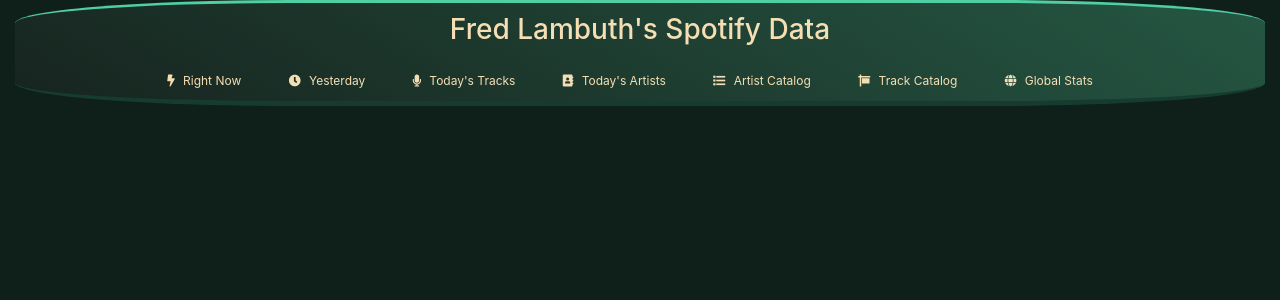
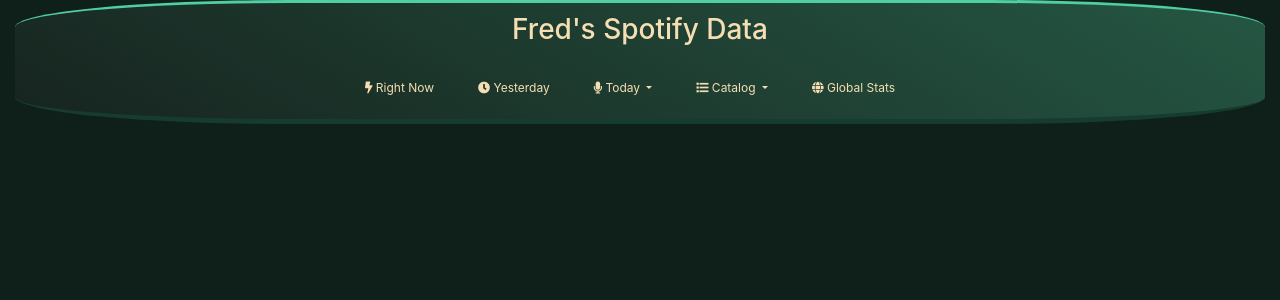
Before and after one commit to flambuth/fredlambuthDOTcom, a Flask app: page /spotify/right_now/ in a window 1280 px wide. Shown: the part 78-378 px from the top of the page. Run offline with Flask 3, Linux system fonts and the light colour scheme; some libraries are stand-ins or nearby versions.

Commit message:
spotify header update

```diff
--- a/app/templates/spotify/spotify_header.html
+++ b/app/templates/spotify/spotify_header.html
@@ -13,67 +13,99 @@
       margin-bottom: 20px;
     }
 
+    .myDiv-nav {
+        display: flex;
+        justify-content: center; /* Center justify the navigation links */
+    }
+
     .myDiv-nav a {
       font-size: 12px;
       color: wheat;
       text-decoration: none;
       padding: 12px;
       margin-right: 20px;
+
     }
 
     .myDiv-nav a:hover {
       color: #1a8678;
       background: #fff;
       border-radius: 20px;
+
     }
 
-    .myDiv-nav a i {
-      margin-right: 5px;
+    .myDiv-nav .dropdown-menu {
+        background-color: rgb(43, 116, 92);
     }
+
+    .myDiv-nav .dropdown-item {
+        color: wheat;
+        padding: 12px; /* Adjust padding as needed */
+        margin-right: 20px; /* Adjust margin as needed */
+    }
+
+    .myDiv-nav .dropdown-item:hover {
+        color: #1a8678;
+        background: #fff;
+        border-radius: 20px;
+    }
+
 </style>
 
 <div class="container-fluid text-center">
     <div class="myDiv">
       <a href="{{ url_for('spotify.spotify_landing_page') }}">
-      <h3 style="color: wheat;">Fred Lambuth's Spotify Data</h3>
+        <h3 style="color: wheat;">Fred's Spotify Data</h3>
       </a>
 
         <!-- Navigation Links -->
-    <nav class="myDiv-nav">
-      <a href="{{ url_for('spotify.right_now') }}">
+        <ul class="myDiv-nav nav">
+            <li class="nav-item">
+                <a class="nav-link" href="{{ url_for('spotify.right_now') }}">
                     <i class="fa fa-bolt" aria-hidden="true"></i>
                     Right Now
                 </a>
+            </li>
 
-      <a href="{{ url_for('spotify.yesterday') }}">
+            <li class="nav-item">
+                <a class="nav-link" href="{{ url_for('spotify.yesterday') }}">
                     <i class="fa fa-clock" aria-hidden="true"></i>
                     Yesterday
                 </a>
+            </li>
 
-      <a href="{{ url_for('spotify.latest_daily_tracks') }}">
+            <li class="nav-item dropdown">
+                <a class="nav-link dropdown-toggle" href="#" id="todayDropdown" role="button" data-toggle="dropdown" aria-haspopup="true" aria-expanded="false">
                     <i class="fa fa-microphone" aria-hidden="true"></i>
-        Today's Tracks
+                    Today
                 </a>
 
-      <a href="{{ url_for('spotify.latest_daily_artists') }}">
-        <i class="fa fa-address-book" aria-hidden="true"></i>
-        Today's Artists
+                <!-- Dropdown Menu -->
+                <div class="dropdown-menu" aria-labelledby="todayDropdown" style="width: 120px;">
+                    <a class="dropdown-item" href="{{ url_for('spotify.latest_daily_tracks') }}">Tracks</a>
+                    <a class="dropdown-item" href="{{ url_for('spotify.latest_daily_artists') }}">Artists</a>
+                </div>
+            </li>
+
+            <li class="nav-item dropdown">
+              <a class="nav-link dropdown-toggle" href="#" id="catalogDropdown" role="button" data-toggle="dropdown" aria-haspopup="true" aria-expanded="false">
+                  <i class="fa fa-list" aria-hidden="true"></i>
+                  Catalog
               </a>
 
-      <a href="{{ url_for('spotify.art_cat_landing_page') }}">
-        <i class="fa fa-list" aria-hidden="true"></i>
-        Artist Catalog
-      </a>
+              <!-- Dropdown Menu -->
+              <div class="dropdown-menu" aria-labelledby="catalogDropdown" style="width: 120px;">
+                  <a class="dropdown-item" href="{{ url_for('spotify.art_cat_landing_page') }}">Artists</a>
+                  <a class="dropdown-item" href="{{ url_for('spotify.track_cat_landing_page') }}">Tracks</a>
+              </div>
+            </li>
 
-      <a href="{{ url_for('spotify.track_cat_landing_page') }}">
-        <i class="fa fa-sign" aria-hidden="true"></i>
-        Track Catalog
-      </a>
-
-      <a href="https://fredlambuth.com/spotify/global/">
+            <li class="nav-item">
+                <a class="nav-link" href="https://fredlambuth.com/spotify/global/">
                     <i class="fa fa-globe" aria-hidden="true"></i>
                     Global Stats
                 </a>
-    </nav>
+            </li>
+        </ul>
     </div>
 </div>
```
Also changed, not shown: app/templates/spotify/recently_played.html (+6 -8 lines). Lines whose indentation alone changed are shown as unchanged.
